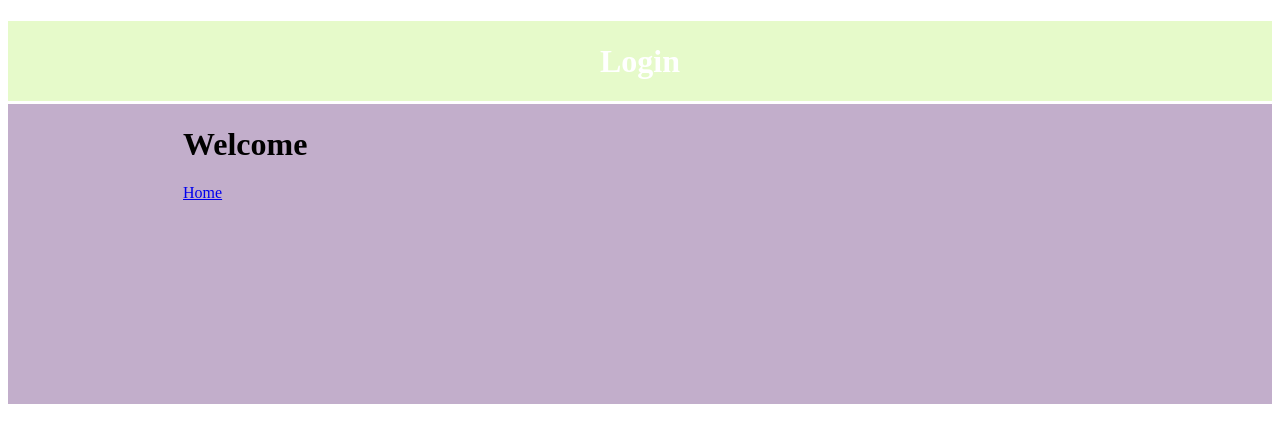
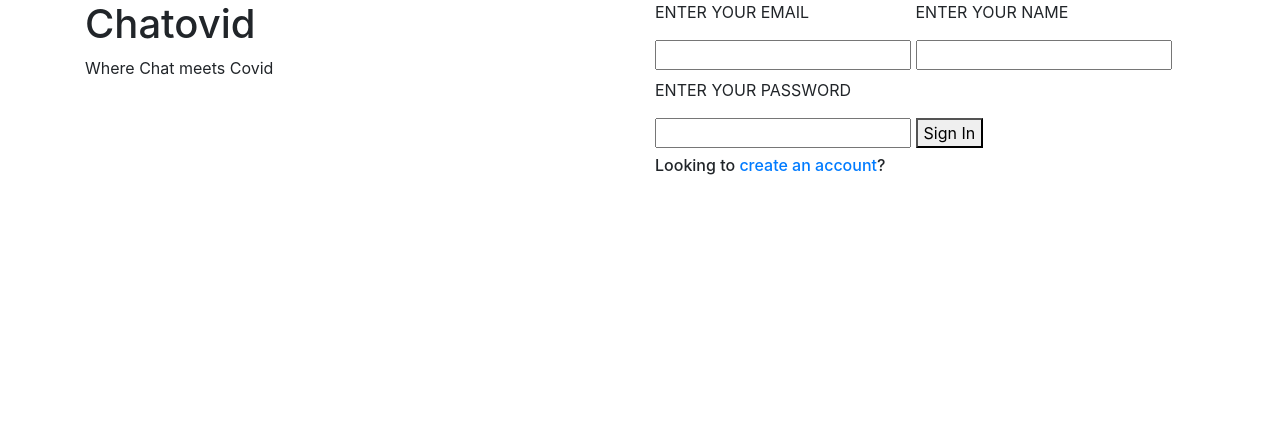
Before and after one commit to HanyuShen/Chatovid, a plain HTML site: page login.html in a window 1280 px wide. Drawn offline with nearby package versions, Linux system fonts and the light colour scheme.

Commit message:
Login Page

```diff
--- a/login.html
+++ b/login.html
@@ -1,23 +1,89 @@
 <!DOCTYPE html>
 <html lang="en">
-  <head>
-    <link rel="stylesheet" type="text/css" href="myStyles2.css">
 
-      <title>Menu</title>
-      <meta http-equiv="Content-Type" content="text/html;charset=UTF-8">
-  </head>
-  <body style="background-color:white;">
-    <header>
-     <h1 style="line-height:80px;">Login</h1>
-    </header>
-    <main>
-      <h1>Welcome</h1>
-      <p></p>
-      <a href="template.html">Home</a>
-    </main>
+<head>
+  <meta charset="utf-8">
+  <meta content="width=device-width, initial-scale=1.0" name="viewport">
 
+  <title>Valera Bootstrap Template - Index</title>
+  <meta content="" name="description">
+  <meta content="" name="keywords">
 
+  <!-- Favicons -->
+  <link href="assets/img/favicon.png" rel="icon">
+  <link href="assets/img/apple-touch-icon.png" rel="apple-touch-icon">
 
+  <!-- Google Fonts -->
+  <link href="https://fonts.googleapis.com/css?family=Open+Sans:300,300i,400,400i,600,600i,700,700i|Raleway:300,300i,400,400i,500,500i,600,600i,700,700i|Poppins:300,300i,400,400i,500,500i,600,600i,700,700i" rel="stylesheet">
 
-  </body>
+  <!-- Vendor CSS Files -->
+  <link href="assets/vendor/bootstrap/css/bootstrap.min.css" rel="stylesheet">
+  <link href="assets/vendor/bootstrap-icons/bootstrap-icons.css" rel="stylesheet">
+  <link href="assets/vendor/boxicons/css/boxicons.min.css" rel="stylesheet">
+  <link href="assets/vendor/glightbox/css/glightbox.min.css" rel="stylesheet">
+  <link href="assets/vendor/remixicon/remixicon.css" rel="stylesheet">
+  <link href="assets/vendor/swiper/swiper-bundle.min.css" rel="stylesheet">
+
+  <!-- Template Main CSS File -->
+  <link href="assets/css/style.css" rel="stylesheet">
+
+  <!-- Sign up CSS -->
+  <link href="//maxcdn.bootstrapcdn.com/bootstrap/4.1.1/css/bootstrap.min.css" rel="stylesheet" id="bootstrap-css">
+  <script src="//maxcdn.bootstrapcdn.com/bootstrap/4.1.1/js/bootstrap.min.js"></script>
+  <script src="//cdnjs.cloudflare.com/ajax/libs/jquery/3.2.1/jquery.min.js"></script>
+
+  <!-- =======================================================
+  * Template Name: Valera - v4.0.0
+  * Template URL: https://bootstrapmade.com/valera-free-bootstrap-theme/
+  * Author: BootstrapMade.com
+  * License: https://bootstrapmade.com/license/
+  ======================================================== -->
+</head>
+
+<body>
+
+  <!-- ======= Hero Section ======= -->
+  <div id="hero" class="home">
+
+    <div class="container">
+      <div class="row">
+        <div class="col-sm-6 hero-content">
+          <h1>Chatovid<span class="typed" data-typed-items="Welcome To Chatovid"></span></h1>
+          <p>Where Chat meets Covid</p>
+        </div>
+
+        <div class="col-sm-6">
+          <form>
+            <label>
+              <p class="label-txt">ENTER YOUR EMAIL</p>
+              <input type="text" class="input">
+              <div class="line-box">
+                <div class="line"></div>
+              </div>
+            </label>
+
+            <label>
+              <p class="label-txt">ENTER YOUR NAME</p>
+              <input type="text" class="input">
+              <div class="line-box">
+                <div class="line"></div>
+              </div>
+            </label>
+            <label>
+              <p class="label-txt">ENTER YOUR PASSWORD</p>
+              <input type="text" class="input">
+              <div class="line-box">
+                <div class="line"></div>
+              </div>
+            </label>
+            <button type="submit">Sign In</button>
+            <h6>Looking to <a href="new-account.html">create an account</a>?</h6>
+          </form>
+        </div>
+      </div>
+    </div>
+</div>
+
+</body>
+
 </html>
```
